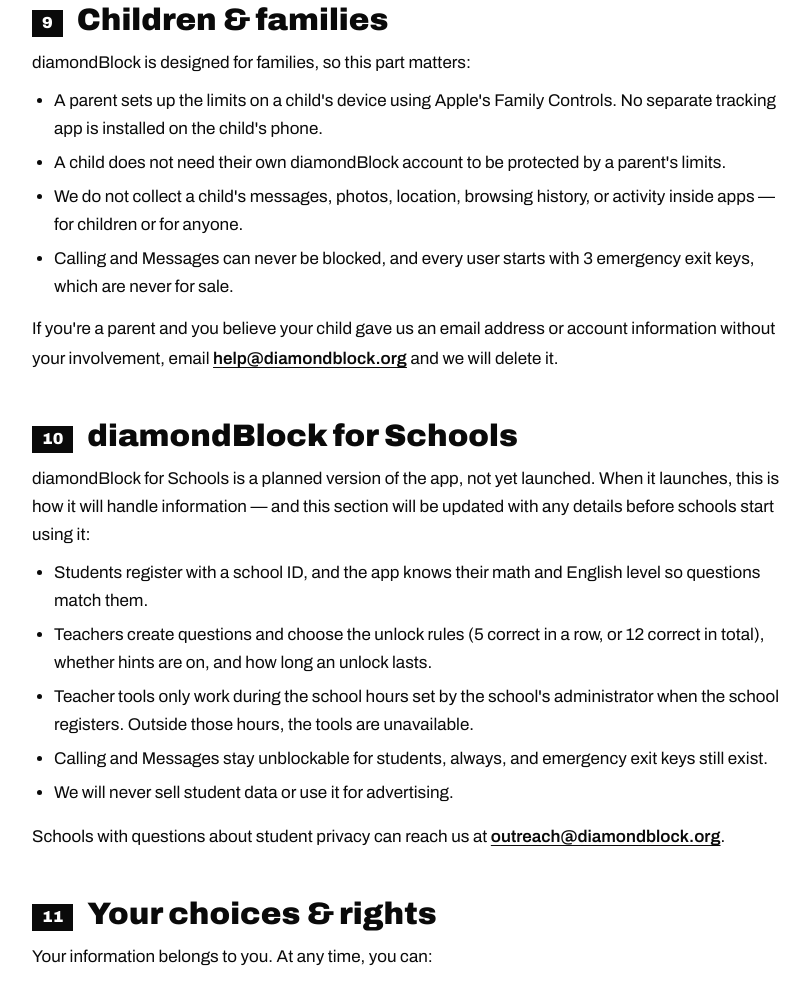
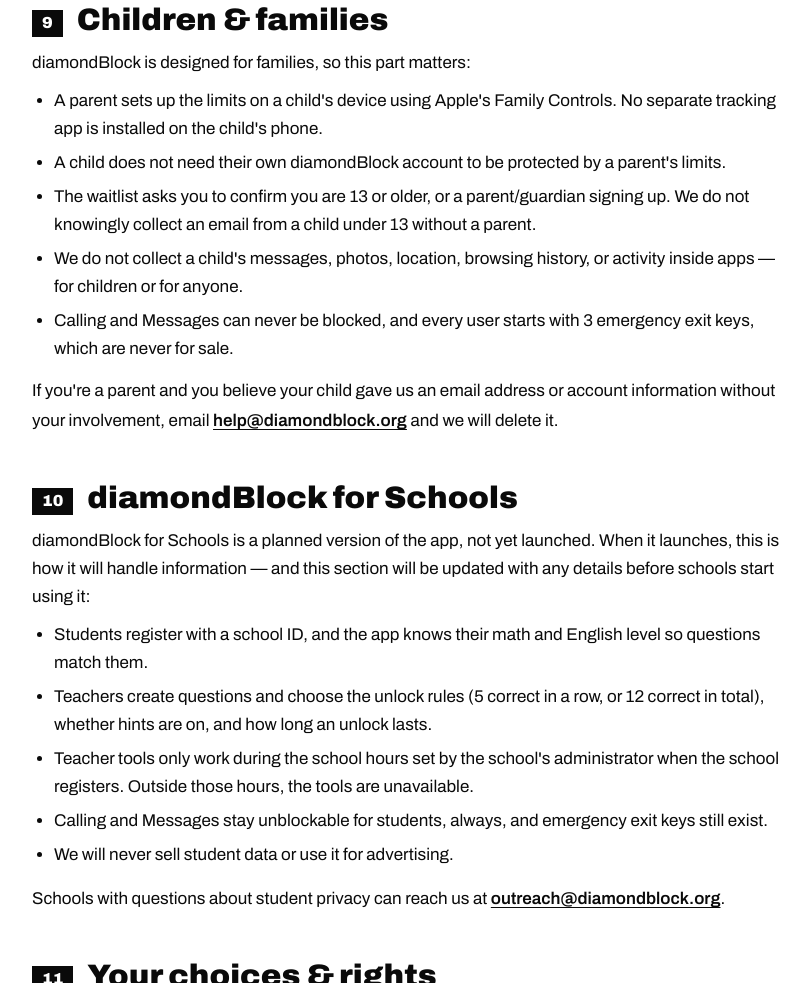
Before and after one commit to Plasmixx/diamondBlock, a plain HTML site: page privacy/index.html in a window 1280 px wide. Shown: the part 4292-5275 px from the top of the page, without its empty margins (378-1188 px from the left). Drawn offline with Linux system fonts and the light colour scheme.

Commit message:
Add clarification about age verification for users

```diff
--- a/privacy/index.html
+++ b/privacy/index.html
@@ -344,6 +344,7 @@
             <ul>
               <li>A parent sets up the limits on a child's device using Apple's Family Controls. No separate tracking app is installed on the child's phone.</li>
               <li>A child does not need their own diamondBlock account to be protected by a parent's limits.</li>
+              <li>The waitlist asks you to confirm you are 13 or older, or a parent/guardian signing up. We do not knowingly collect an email from a child under 13 without a parent.</li>
               <li>We do not collect a child's messages, photos, location, browsing history, or activity inside apps — for children or for anyone.</li>
               <li>Calling and Messages can never be blocked, and every user starts with 3 emergency exit keys, which are never for sale.</li>
             </ul>
```
